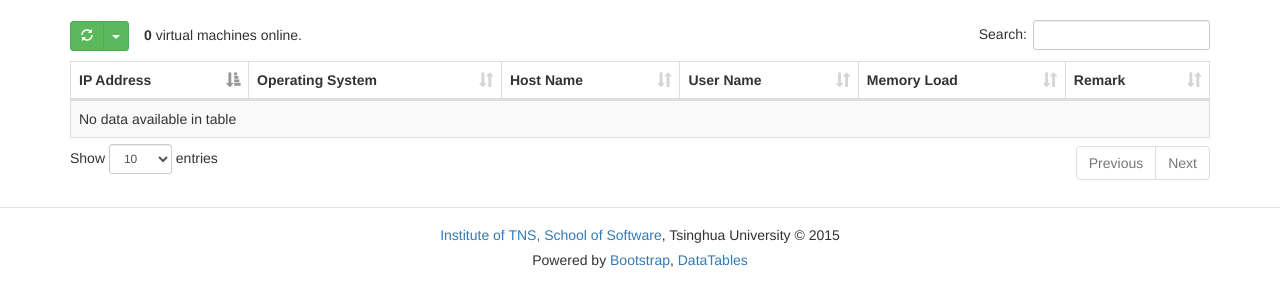
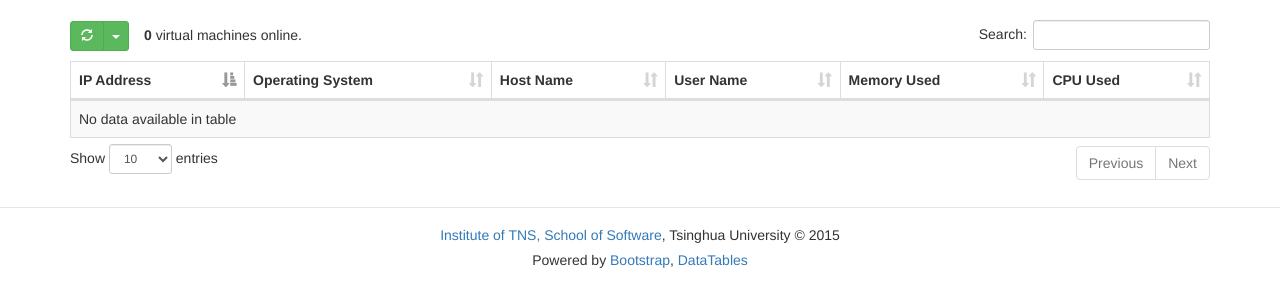
Before and after one commit to wcx11/IDashBoard, a Django app: page / in a window 1280 px wide. Shown: the part 52-359 px from the top of the page. Run offline with Django 3.2, Linux system fonts and the light colour scheme; the visitor is signed in with stand-in values (Sample User, id 1); data that the repository does not hold is empty; some libraries are stand-ins or nearby versions.

Commit message:
server：为home页的cpu和mem提供了数据 client：为detail页即将加入的process列表提供了数据

```diff
--- a/IDashBoardServer/DashBoardView/views.py
+++ b/IDashBoardServer/DashBoardView/views.py
@@ -77,6 +77,21 @@ def get_detail(request, vm_id):
                 vmDetail['broadcast'] = vm[0].bcast
                 vmDetail['mask'] = vm[0].mask
                 vmDetail['dns'] = vm[0].DNS
+                vmDetail['process'] = []
+                process = vm[0].process.split("\n")
+                pinfodic = {}
+                for p in process:
+                    pinfo = p.split()
+                    if len(pinfo) < 12:
+                        break
+                    pinfodic['PID'] = pinfo[0]
+                    pinfodic['USER'] = pinfo[1]
+                    pinfodic['cpu'] = pinfo[8]
+                    pinfodic['mem'] = pinfo[9]
+                    pinfodic['cmd'] = pinfo[11]
+                    vmDetail['process'].append(pinfodic)
+                #vmDetail['process'] = [{'PID':'1112','USER':'root', 'cpu': '21.7', 'mem':'3.1', 'cmd':'Xorg'},\
+                 #   {'PID':'32376','USER':'wcx', 'cpu': '21.7', 'mem':'0.1', 'cmd':'top'}]
             else:
                 vmDetail = {'IPAddress': [], 'stateInfo': []}
         except Exception, e:
@@ -131,8 +146,8 @@ def getAllActiveVMsSimple():
             'os': vm.osInfo,
             'UserName': vm.username,
             'HostName': vm.hostname,
-            'Memory': str(int(float(vm.mem.split()[1]) / float(vm.mem.split()[0]) * 100 + 0.5)),
-            'remark': "none",
+            'Memory': str(100 - int(float(vm.mem.split()[1]) / float(vm.mem.split()[0]) * 100 + 0.5)),
+            'CPU': str(int(100 - float(vm.percentCPU.split()[3]) + 0.5)),
             'id': vm.id
         }
         ActiveVMs.append(dic)
--- a/IDashBoardServer/VirtualMachines/models.py
+++ b/IDashBoardServer/VirtualMachines/models.py
@@ -22,12 +22,13 @@ class VirtualMachine(models.Model):
     percentCPU = models.TextField(null=True)
     mem = models.TextField(null=True)
     swap = models.TextField(null=True)
-
+    process = models.TextField(null=True)
     #others
     hostname = models.TextField(null=True)
     username = models.TextField(null=True)
     cpuInfo = models.TextField(null=True)
     osInfo = models.TextField(null=True)
+
 
     def updateInfo(self, info):
         #infolist = ["HostName", "UserName", "CPUInfo",\
@@ -59,3 +60,5 @@ class VirtualMachine(models.Model):
             self.inet6 = info["inet6"]
         if "os" in info:
             self.osInfo = info["os"]
+        if "process" in info:
+            self.process = info["process"]
--- a/IDashBoardServer/templates/home.html
+++ b/IDashBoardServer/templates/home.html
@@ -146,8 +146,8 @@
 							<th>Operating System</th>
 							<th>Host Name</th>
 							<th>User Name</th>
-							<th>Memory Load</th>
-							<th>Remark</th>
+							<th>Memory Used</th>
+							<th>CPU Used</th>
 						</tr>
 					</thead>
 				</table>
--- a/IDashBoardServer/templates/js/home.js
+++ b/IDashBoardServer/templates/js/home.js
@@ -13,7 +13,7 @@ $(document).ready(function() {
 			{'data': 'HostName'},
 			{'data': 'UserName'},
 			{'data': 'Memory'},
-			{'data': 'remark'}
+			{'data': 'CPU'}
 		],
 		responsive: {
 			details: {
@@ -62,9 +62,12 @@ $(document).ready(function() {
 		},
 		rowCallback: function(row, data) {
 			// 修改占用率为进度条样式
-			var percent = data.Memory;
-			var html = '<div class="progress" style="margin-bottom: 0px;"><div class="progress-bar" role="progressbar" style="min-width: 2em; width: ' + percent + '%;">' + percent + '%</div></div>';
-			$('td:eq(4)', row).html(html);
+			var mempercent = data.Memory;
+			var memhtml = '<div class="progress" style="margin-bottom: 0px;"><div class="progress-bar" role="progressbar" style="min-width: 2em; width: ' + mempercent + '%;">' + mempercent + '%</div></div>';
+            var cpupercent = data.CPU;
+            var cpuhtml = '<div class="progress" style="margin-bottom: 0px;"><div class="progress-bar" role="progressbar" style="min-width: 2em; width: ' + cpupercent + '%;">' + cpupercent + '%</div></div>';
+			$('td:eq(4)', row).html(memhtml);
+            $('td:eq(5)', row).html(cpuhtml);
 
 			// 去掉Operating System中末尾的符号
 			// 这部分最好后台来做
```
Also changed, not shown: IDashBoardClient/IDBEntry/config.py (+5 -4 lines), IDashBoardServer/VirtualMachines/migrations/0007_virtualmachine_process.py (added).
